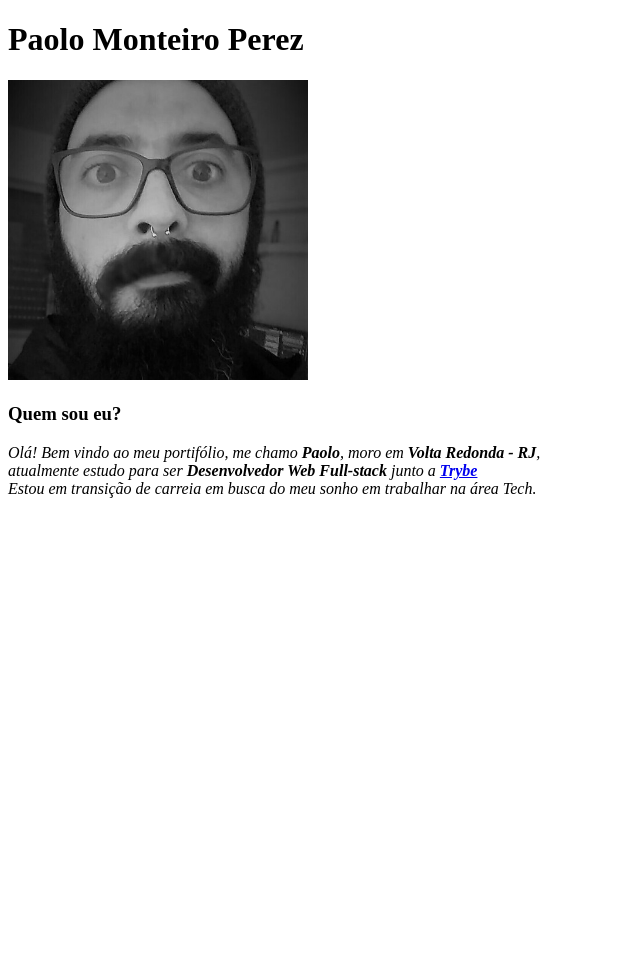
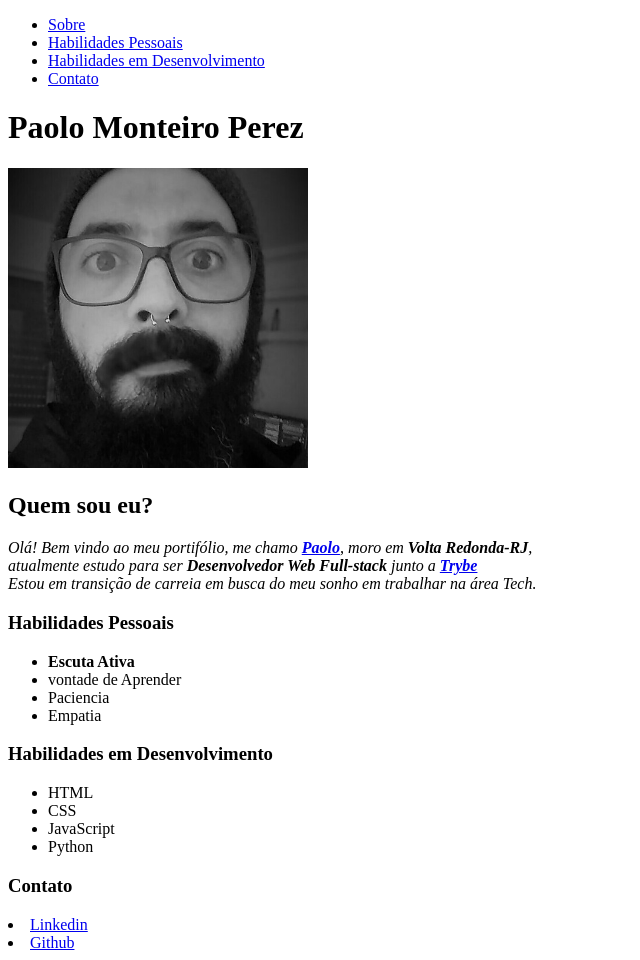
Before and after one commit to paoloMPerez/paoloMPerez.github.io, a plain HTML site: page index.html in a window 1280 px wide. Shown: the whole page, without its empty margins (0-640 px from the left). Before the commit the page ends 800 px from the top, so only its background shows below. Drawn offline with Linux system fonts and the light colour scheme.

Commit message:
atualizacao do arquivo index.html

```diff
--- a/index.html
+++ b/index.html
@@ -1,13 +1,39 @@
 <!DOCTYPE html>
 <html lang="UTF-8">
+
 <head>
     <meta charset="UTF-8">
     <title>Meu Portfólio</title>
 </head>
+
 <body>
+    <ul>
+        <li><a href="#sobre">Sobre</a></li>
+        <li><a href="#hp">Habilidades Pessoais</a></li>
+        <li><a href="#hd">Habilidades em Desenvolvimento</a></li>
+        <li><a href="#contato">Contato</a></li>
+    </ul>
     <h1>Paolo Monteiro Perez</h1>
     <img src="/imagem/Paolo.jpeg" alt="Foto do Paolo" width="300px">
-    <h3>Quem sou eu?</h3>
-    <p><em>Olá! Bem vindo ao meu portifólio, me chamo <strong>Paolo</strong>, moro em <strong>Volta Redonda - RJ</strong>,<br> atualmente estudo para ser <strong>Desenvolvedor Web Full-stack</strong> junto a <strong><a href=https://www.betrybe.com/ target="_blank">Trybe</a></strong><br>Estou em transição de carreia em busca do meu sonho em trabalhar na área Tech.</em></p>
+    <h2>Quem sou eu?</h2>
+    <p id="sobre"><em>Olá! Bem vindo ao meu portifólio, me chamo <strong><a href="/imagem/Paolo.jpeg" target="_blank">Paolo</a></strong>,  moro em <strong>Volta Redonda-RJ</strong>,<br> atualmente estudo para ser <strong>Desenvolvedor Web Full-stack</strong> junto a <strong><a href=https://www.betrybe.com/ target="_blank">Trybe</a></strong><br>Estou em transição de carreia em busca do meu sonho em trabalhar na área Tech.</em></p>
+    <h3 id="hp">Habilidades Pessoais</h3>
+    <ul>
+        <li><strong>Escuta Ativa</strong></li>
+        <li>vontade de Aprender</li>
+        <li>Paciencia</li>
+        <li>Empatia</li>
+    </ul>
+    <h3 id="hd">Habilidades em Desenvolvimento</h3>
+    <ul>
+        <li>HTML</li>
+        <li>CSS</li>
+        <li>JavaScript</li>
+        <li>Python</li>
+    </ul>
+    <h3 id="contato">Contato</h3>
+    <li><a href="https://www.linkedin.com/in/paolo-perez-91407321b/" target="_blank">Linkedin</a></li>
+    <li><a href="https://github.com/paoloMPerez" target="_blank">Github</a></li>
+
 </body>
 </html>
```
